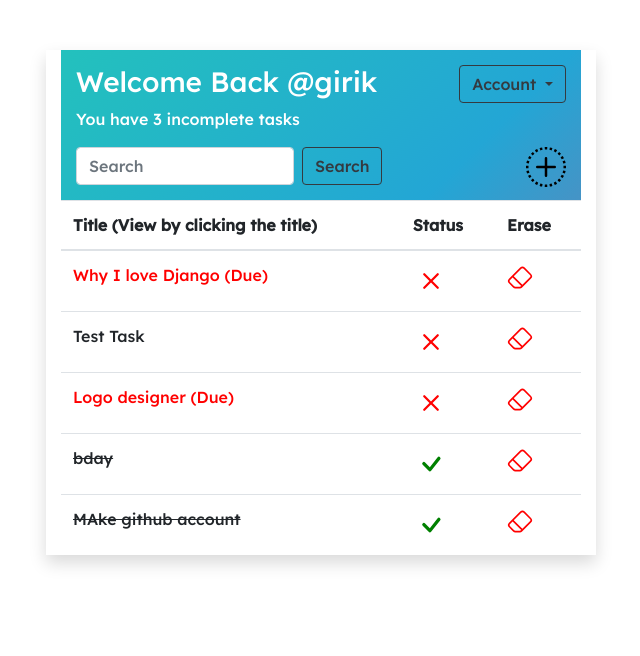
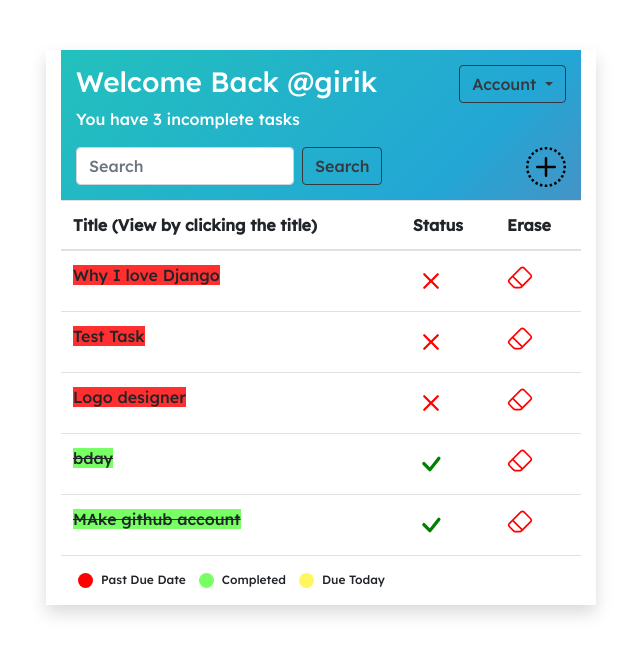
Before and after one commit to Girik1105/Django-Todo-List, a Django app: page / in a window 1280 px wide. Shown: the top 656 px of the page, without its empty margins (319-959 px from the left). Run offline with Django 3.2, Linux system fonts and the light colour scheme; a user stored in the database is signed in; data comes from the database, SQL or seed files in the repository; some libraries are stand-ins or nearby versions.

Commit message:
Date Tracking
Tasks will change color based on the due date

```diff
--- a/base/templates/base/index.html
+++ b/base/templates/base/index.html
@@ -59,7 +59,6 @@
         </div>
       </div>
     </div>
-
     <table class="table">
       <thead>
         <tr>
@@ -68,6 +67,7 @@
           <th scope="col">Erase</th>
         </tr>
       </thead>
+
       <tbody>
       {% if list %}
       {% for task in list %}
@@ -75,14 +75,27 @@
 
           <td>
             <a class="stretched-link" data-toggle="modal" data-target="#exampleModalCenter{{ task.pk }}">
+
             {% if task.complete %}
-            <strike>{{ task.title }}</strike>
+
+              <strike><span class="completed">{{ task.title }}</span></strike>
+
             {% else %}
-              {% if task.due|date:'D M Y' < today|date:'D M Y' %}
-                {{ task.title }}
+
+              {% if task.due|date:'Y-m-d' == today %}
+
+                <span class="due_today">{{ task.title }}</span>
+
+              {% elif task.due|date:'Y-m-d' < today %}
+
+                <span class="past_due_date">{{ task.title }}</span>
+
               {% else %}
-                <span class="past_due_date">{{ task.title }} (Due)</span>
+
+              {{ task.title }}
+
               {% endif %}
+
             {% endif %}
           </a>
         </td>
@@ -136,12 +149,45 @@
 
        </tr>
       {% endfor %}
+
+      <tr>
+        <td>
+
+          <div>
+            <div id="circle-red"></div>
+              <p class="dot_text">
+              Past Due Date
+            </p>
+          </div>
+
+          <div>
+            <div id="circle-green"></div>
+              <p class="dot_text">
+                Completed
+              </p>
+          </div>
+
+          <div>
+            <div id="circle-yellow"></div>
+              <p class="dot_text">
+                Due Today
+              </p>
+          </div>
+
+        </td>
+
+        <td></td>
+        <td></td>
+      </tr>
+
       {% else %}
 
       <tr>
         <td>No items Yet, Start adding Items Today!</td>
       </tr>
+
       {% endif %}
+
       </tbody>
     </table>
 
--- a/base/views.py
+++ b/base/views.py
@@ -9,7 +9,7 @@ from django.contrib.auth import login
 from django.db.models import Q
 
 from django.urls import reverse_lazy
-from django.utils import timezone
+from django.utils import timezone, dateformat
 
 from django.contrib.auth.views import LoginView, LogoutView
 
@@ -63,8 +63,7 @@ class index(LoginRequiredMixin, ListView):
 
         context['search_input'] = search_input
 
-        context['today'] = timezone.now()
-
+        context['today'] = dateformat.format(timezone.now(), 'Y-m-d')
         return context
 
 
--- a/static_in_venv/css/master.css
+++ b/static_in_venv/css/master.css
@@ -33,9 +33,52 @@ a:hover{
 }
 
 .past_due_date{
-  color: red;
+  background-color: #FF2F2F;
 }
 
 .due_today{
-  color:green;
+  background-color: #FFF75C;
 }
+
+.completed{
+  background-color: #77FF64;
+}
+
+#circle-red{
+  width: 15px;
+  height: 15px;
+  border-radius: 100%;
+  background: red;
+  border-radius: 50%;
+  margin: 5px;
+  float:left;
+}
+
+#circle-green {
+  width: 15px;
+  height: 15px;
+  border-radius: 100%;
+  background: #77FF64;
+  border-radius: 50%;
+  margin: 5px;
+  float:left;
+  margin-left: 10px;
+}
+
+
+#circle-yellow {
+  width: 15px;
+  height: 15px;
+  border-radius: 100%;
+  background: #FFF75C;
+  border-radius: 50%;
+  margin: 5px;
+  float:left;
+  margin-left: 10px;
+}
+
+.dot_text{
+  float: left;
+  margin: 3px;
+  font-size: 12px;
+}
```
Also changed, not shown: assets/delete.jpg (added), assets/modal.jpg (added), assets/newtask.jpg (added), assets/search.jpg (added), assets/todo.jpg (added), assets/updatetask.jpg (added).
